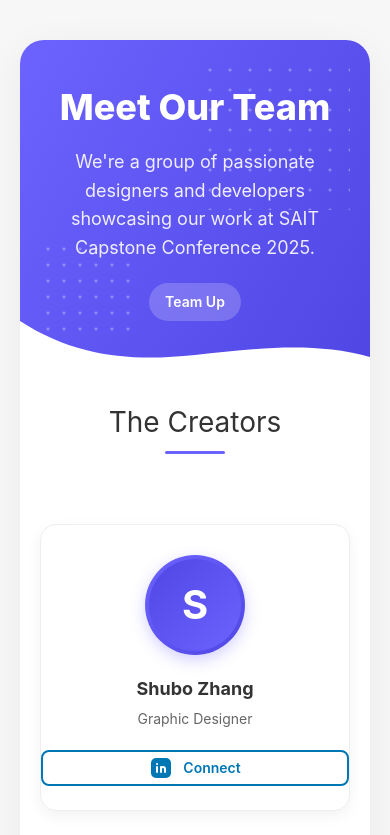
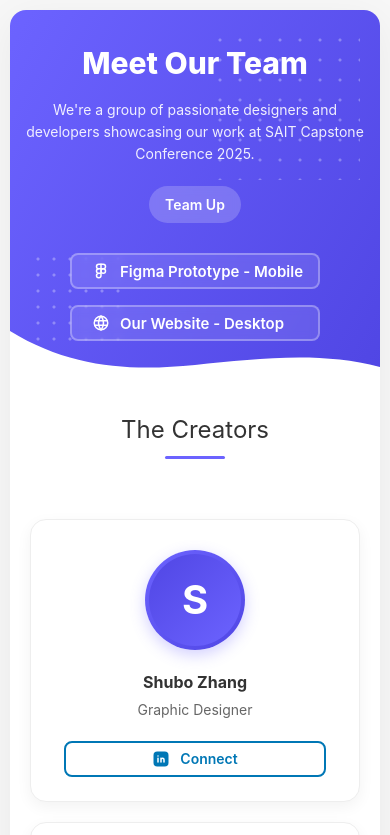
Before and after one commit to parsa-j42/TeamUp-Frontend, a React (Vite) app: page /CapCon in a window 390 px wide. Shown: the top 835 px of the page. Built offline with nearby package versions, Linux system fonts and the light colour scheme.

Commit message:
Update Capcon page

```diff
--- a/src/components/static/CapConPage/CapConPage.module.css
+++ b/src/components/static/CapConPage/CapConPage.module.css
@@ -61,6 +61,38 @@
     display: inline-block;
     backdrop-filter: blur(4px);
     font-family: 'Poppins', -apple-system, BlinkMacSystemFont, 'Segoe UI', Roboto, Helvetica, Arial, sans-serif;
+}
+
+/* Link buttons in header */
+.headerButtonsContainer {
+    margin-top: 30px;
+    display: flex;
+    justify-content: center;
+    gap: 16px;
+    flex-wrap: wrap;
+}
+
+.headerButton {
+    background-color: rgba(255, 255, 255, 0.1);
+    color: white;
+    border: 2px solid rgba(255, 255, 255, 0.3);
+    border-radius: 8px;
+    padding: 10px 20px;
+    font-size: 15px;
+    font-weight: 600;
+    display: inline-flex;
+    align-items: center;
+    gap: 10px;
+    backdrop-filter: blur(4px);
+    transition: all 0.2s ease;
+    font-family: 'Poppins', -apple-system, BlinkMacSystemFont, 'Segoe UI', Roboto, Helvetica, Arial, sans-serif;
+}
+
+.headerButton:hover {
+    background-color: rgba(255, 255, 255, 0.2);
+    border-color: rgba(255, 255, 255, 0.5);
+    transform: translateY(-2px);
+    box-shadow: 0 4px 12px rgba(0, 0, 0, 0.1);
 }
 
 /* Team section */
@@ -207,27 +239,6 @@
     font-weight: 600;
 }
 
-/* Responsive adjustments */
-@media (max-width: 768px) {
-    .header {
-        padding: 40px 20px;
-    }
-
-    .title {
-        font-size: 36px;
-    }
-
-    .teamSection {
-        padding: 40px 20px;
-    }
-
-    .profileCircle {
-        width: 100px;
-        height: 100px;
-        font-size: 40px;
-    }
-}
-
 /* Decorative elements */
 .dots {
     position: absolute;
@@ -252,3 +263,88 @@
     background-image: radial-gradient(circle, white 1px, transparent 2px);
     background-size: 16px 16px;
 }
+
+/* Enhanced responsive adjustments */
+@media (max-width: 1024px) {
+    .teamGrid {
+        grid-template-columns: repeat(3, 1fr);
+    }
+}
+
+@media (max-width: 768px) {
+    .pageWrapper {
+        padding: 20px 15px;
+    }
+
+    .header {
+        padding: 40px 20px;
+    }
+
+    .title {
+        font-size: 36px;
+    }
+
+    .subtitle {
+        font-size: 16px;
+    }
+
+    .teamSection {
+        padding: 40px 20px;
+    }
+
+    .teamGrid {
+        grid-template-columns: repeat(2, 1fr);
+        gap: 20px;
+    }
+
+    .profileCircle {
+        width: 100px;
+        height: 100px;
+        font-size: 40px;
+    }
+
+    .memberName {
+        font-size: 16px;
+    }
+}
+
+@media (max-width: 480px) {
+    .pageWrapper {
+        padding: 10px;
+    }
+
+    .container {
+        border-radius: 16px;
+    }
+
+    .header {
+        padding: 30px 15px;
+    }
+
+    .title {
+        font-size: 30px;
+    }
+
+    .subtitle {
+        font-size: 14px;
+    }
+
+    .teamHeading {
+        font-size: 24px;
+        margin-bottom: 40px;
+    }
+
+    .teamGrid {
+        grid-template-columns: 1fr;
+    }
+
+    .headerButtonsContainer {
+        flex-direction: column;
+        align-items: center;
+    }
+
+    .headerButton {
+        width: 100%;
+        max-width: 250px;
+    }
+}
--- a/src/components/static/CapConPage/CapConPage.tsx
+++ b/src/components/static/CapConPage/CapConPage.tsx
@@ -1,7 +1,7 @@
 import React from 'react';
 import { Box, Text, Button } from '@mantine/core';
 import classes from './CapConPage.module.css';
-import { IconBrandLinkedinFilled } from '@tabler/icons-react';
+import { IconBrandLinkedinFilled, IconBrandFigma, IconWorld } from '@tabler/icons-react';
 
 // Wave decoration for header
 const HeaderWave = () => (
@@ -64,6 +64,34 @@ const CapConPage: React.FC = () => {
                         Team Up
                     </Text>
 
+                    {/* Website and Figma links */}
+                    <Box className={classes.headerButtonsContainer}>
+                        <Button
+                            component="a"
+                            href="https://www.figma.com/proto/BNzSnL2hmirBBRYGv35Tsp/Capstone-Wireframe?node-id=0-1&t=v2j67LxFVFVBDRNc-1"
+                            target="_blank"
+                            rel="noopener noreferrer"
+                            py="1px"
+                            className={classes.headerButton}
+                            leftSection={<IconBrandFigma size={18} />}
+                        >
+                            Figma Prototype - Mobile
+                        </Button>
+
+
+                        <Button
+                            component="a"
+                            href="https://TeamUpSAIT.tech/landing"
+                            target="_blank"
+                            rel="noopener noreferrer"
+                            py="1px"
+                            className={classes.headerButton}
+                            leftSection={<IconWorld size={18} />}
+                        >
+                            Our Website - Desktop
+                        </Button>
+                    </Box>
+
                     <HeaderWave />
                 </Box>
 
@@ -89,7 +117,9 @@ const CapConPage: React.FC = () => {
                                     target="_blank"
                                     rel="noopener noreferrer"
                                     className={classes.linkedinBtn}
-                                    leftSection={<IconBrandLinkedinFilled color="#0077b5" />}
+                                    leftSection={<IconBrandLinkedinFilled size={18} />}
+                                    w="80%"
+                                    mx="auto"
                                 >
                                     Connect
                                 </Button>
```
